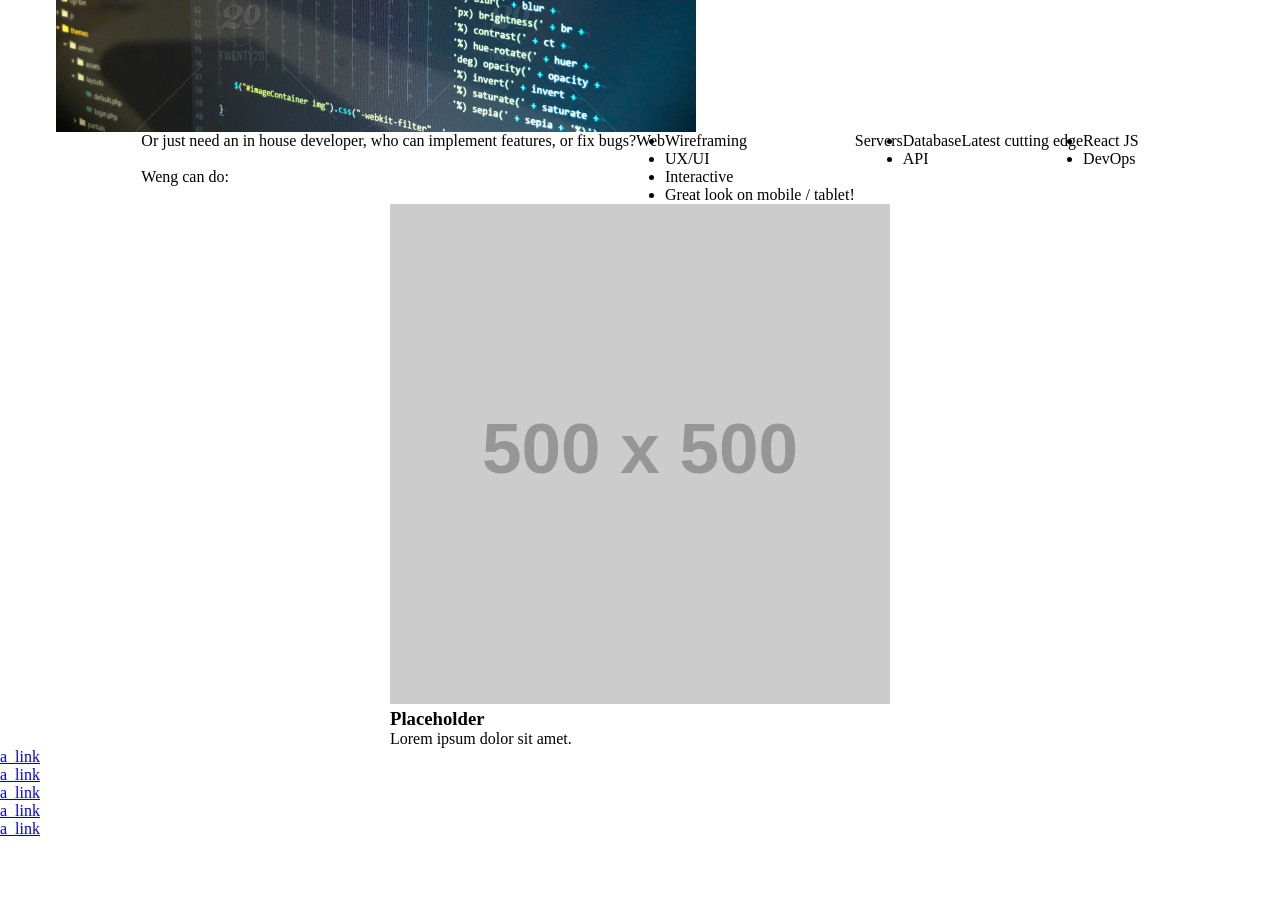
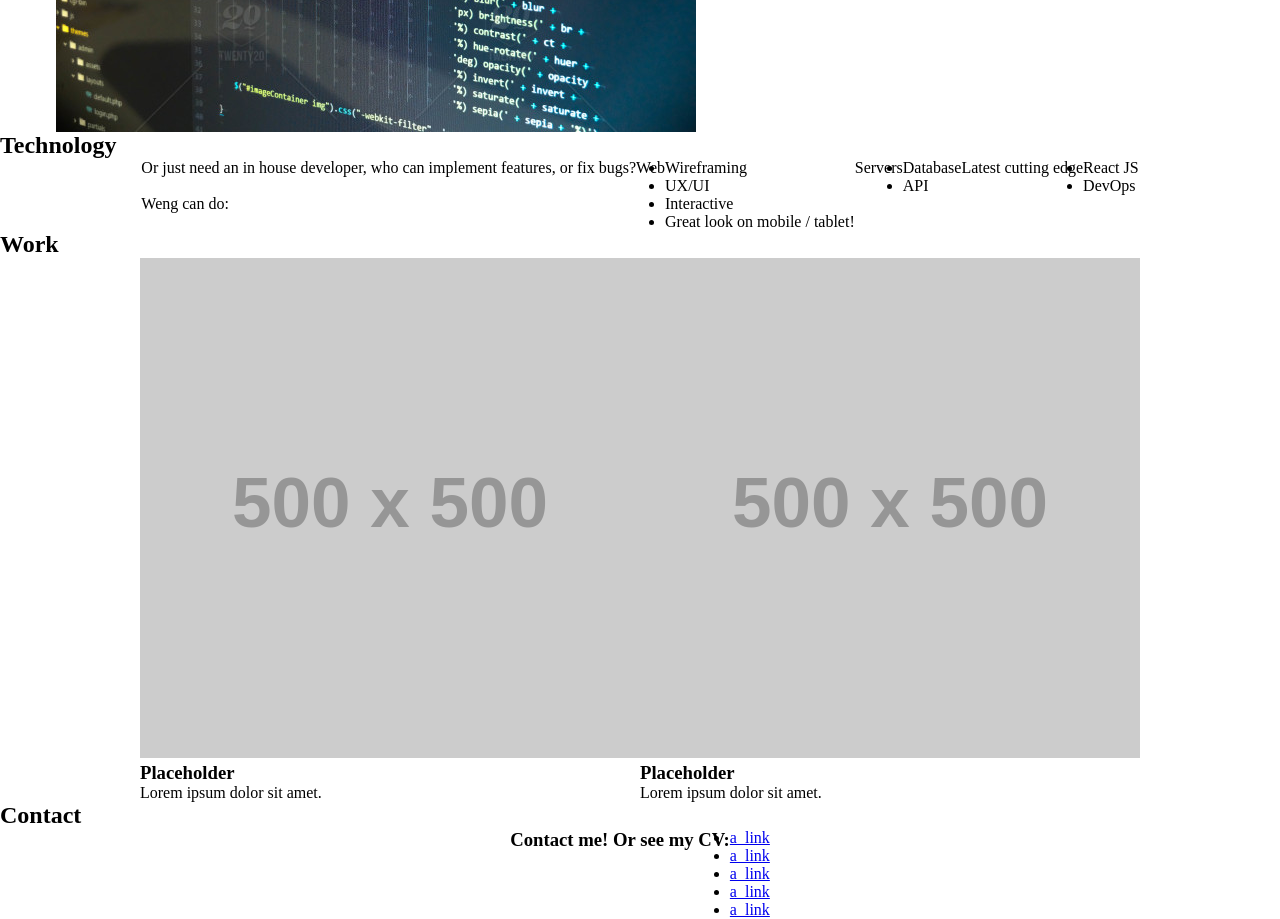
Before and after one commit to Siphon880gh/weng-web-industry-portfolio, a website: page src/index.html in a window 1280 px wide. Shown: the part 420-1339 px from the top of the page. Before the commit the page ends 1258 px from the top, so only its background shows below. Drawn offline with Linux system fonts and the light colour scheme; placeholder pictures from the web are drawn by us.

Commit message:
Add section titles and wrap its siblings in a flex container

```diff
--- a/src/index.html
+++ b/src/index.html
@@ -28,7 +28,8 @@
             </nav>
         </header>
 
-        <section id="focus" class="focus flex-row">
+        <section id="focus" class="focus">
+            <div class="flex-row">
                 <img src="assets/img/coding-stock.jpg" alt="Eye catching">
                 <p>
                     <p>Have a great idea? Contact me to get your idea launched!</p>
@@ -39,9 +40,12 @@
                         <li>Finished Product, SEO</li>
                     </ul>
                 </p>
+            </div>
         </section>
 
-        <section id="tech" class="tech flex-row">
+        <section id="tech" class="tech">
+            <h2 class="section-title">Technology</h2>
+            <div class="flex-row">
                 <p>
                     Or just need an in house developer, who can implement features, or fix bugs?
                     <br/><br/>
@@ -70,9 +74,13 @@
                         <li>DevOps</li>
                     </ul>
                 </p>
+            </div>
         </section>
 
-        <main id="work" class="work flex-row">
+        <main id="work" class="work">
+            <h2 class="section-title">Work</h2>
+            <div class="flex-row">
+                <!-- Site 1 -->
                 <figure>
                     <img src="http://via.placeholder.com/500x500?text=:)" alt="Placeholder">
                     <figcaption>
@@ -81,12 +89,26 @@
                             Lorem ipsum dolor sit amet.
                         </p>
                     </figcaption>
-                <p></p>
                 </figure>
+
+
+                <!-- Site 2 -->
+                <figure>
+                    <img src="http://via.placeholder.com/500x500?text=:)" alt="Placeholder">
+                    <figcaption>
+                        <h3>Placeholder</h3>
+                        <p>
+                            Lorem ipsum dolor sit amet.
+                        </p>
+                    </figcaption>
+                </figure>
+            </div>
         </main>
 
         <footer id="contact" class="contact">
-            <h2></h2>
+            <h2 class="section-title">Contact</h2>
+            <div class="flex-row">
+                <h3>Contact me! Or see my CV:</h3>
                 <ul>
                     <li><a href="#" target="_blank">a_link</a></li>
                     <li><a href="#" target="_blank">a_link</a></li>
@@ -94,6 +116,7 @@
                     <li><a href="#" target="_blank">a_link</a></li>
                     <li><a href="#" target="_blank">a_link</a></li>
                 </ul>
+            </div>
         </footer>
 
         <script src="assets/js/app.js"></script>
```
Lines whose indentation alone changed are shown as unchanged.
